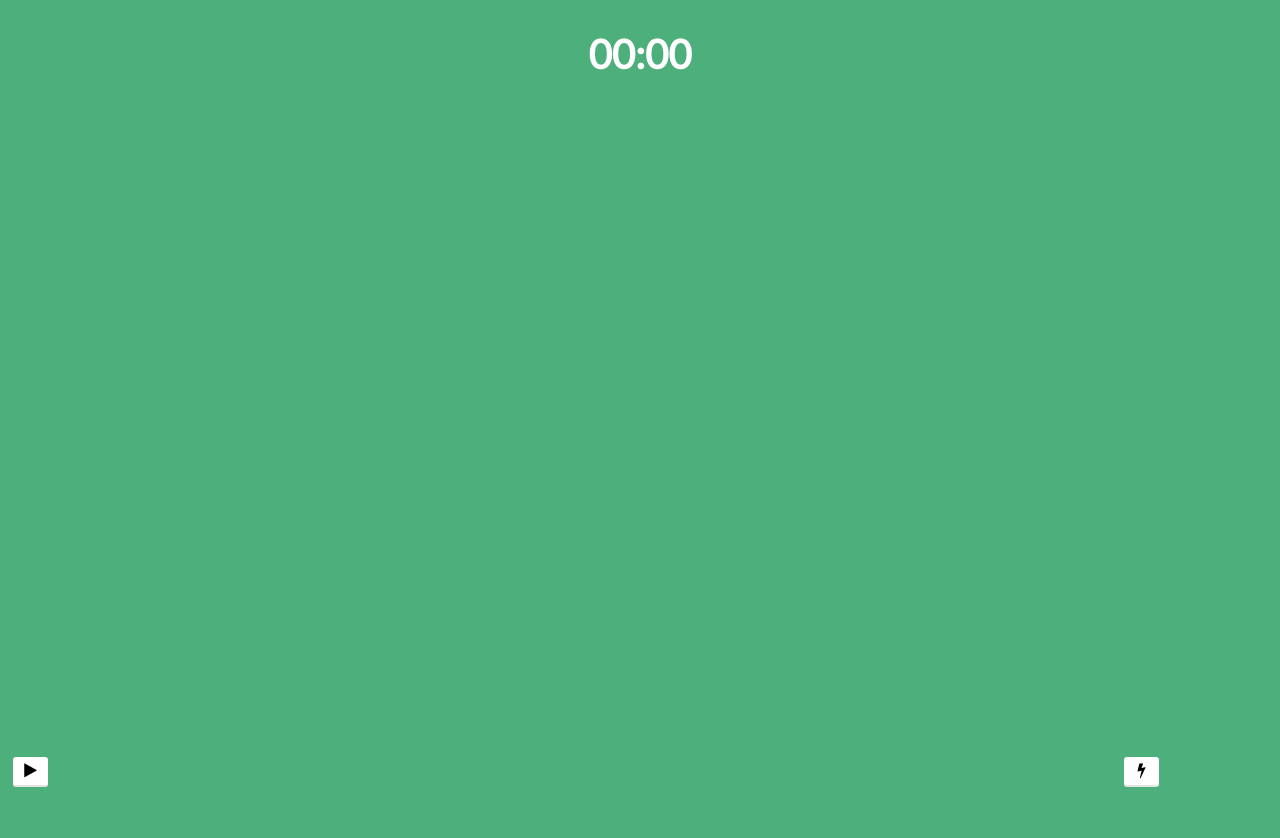
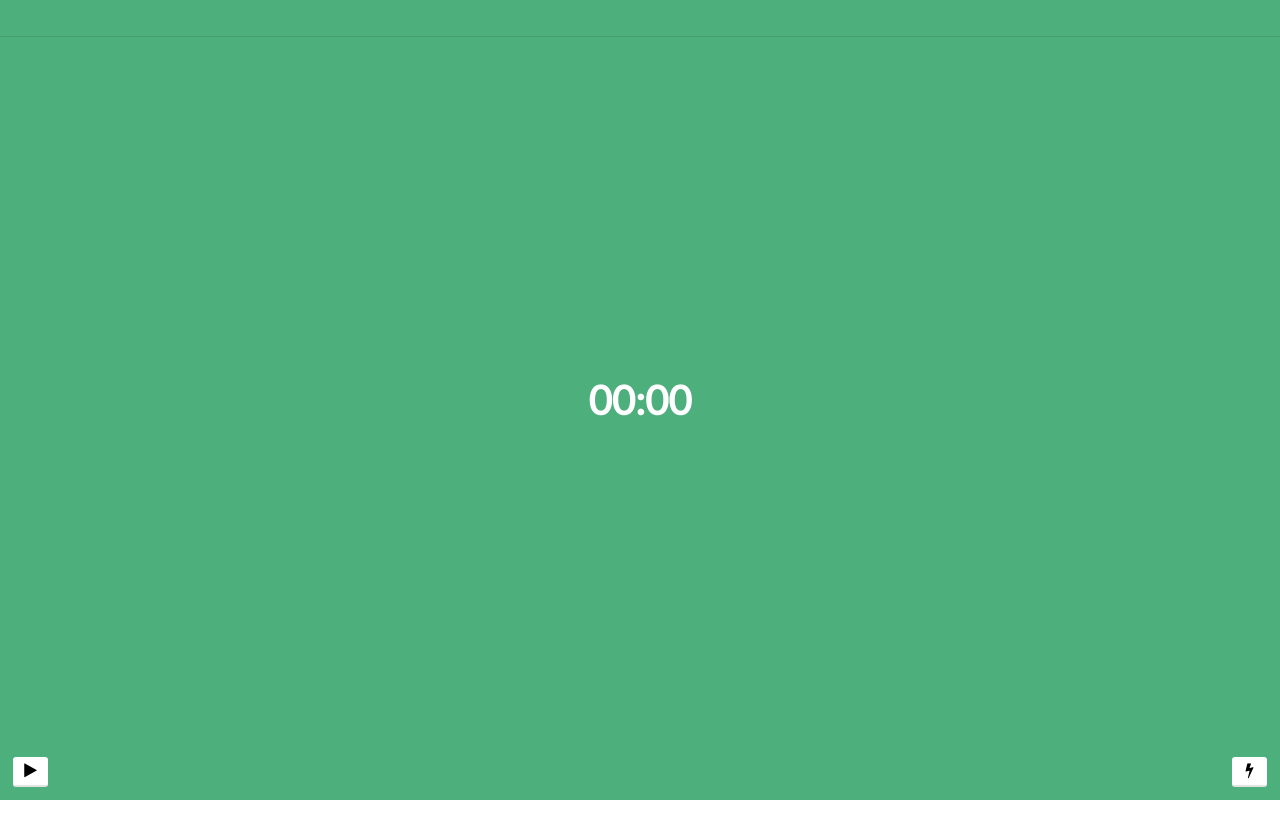
Before and after one commit to gustavoFreireS/electron-dojo-timer, a React app: page / in a window 1280 px wide. After the commit the page ends 800 px from the top, so only its background shows below. Built offline with nearby package versions, Linux system fonts and the light colour scheme.

Commit message:
Improve timer style

```diff
--- a/index.html
+++ b/index.html
@@ -10,7 +10,7 @@
 </head>
 
 <body>
-  <section id="index"></section>
+  <div id="app"></div>
 </body>
 
 </html>
--- a/src/containers/HomePage/HomePage.js
+++ b/src/containers/HomePage/HomePage.js
@@ -4,10 +4,10 @@ import '../../stylesheets/styles.scss';
 
 const HomePage = () => {
 	return (
-		<div className="app-container">
+		<Fragment>
 			<div className='dragBar'></div>
 			<Timer />
-		</div>
+		</Fragment>
 	)
 }
 export default HomePage;
--- a/src/containers/HomePage/timer-section.js
+++ b/src/containers/HomePage/timer-section.js
@@ -33,30 +33,28 @@ const Timer = () => {
     }
   }
 
-  if (currentState === 'playing' && duration >= 15 * 60 * 60 * 1000) {
+  if (currentState === 'playing' && duration >= 5 * 60 * 1000) {
     setCurrentState('ended')
     setDuration(0)
   }
 
   return (
     <div className="timer__container">
-      {currentState === 'ended' && (
-        <p>TIME OVER</p>
-      )}
-      {currentState !== 'ended' && (
-        <p>{moment.utc(duration).format('mm:ss')}</p>
-      )}
-      <div className="button__section">
+      <div className="timer__stopwatch">
+        {currentState === 'ended' && 'TIMEOVER'}
+        {currentState !== 'ended' && moment.utc(duration).format('mm:ss')}
+      </div>
+      <div className="timer__actions">
         {(currentState === 'stopped' || currentState === 'paused' || currentState === 'ended') && (
-          <button type="button" onClick={play}><i className="fa fa-play" /></button>
+          <button type="button" className="timer__button timer__button--play" onClick={play}><i className="fa fa-play" /></button>
         )}
         {currentState === 'playing' && (
-          <button type="button" onClick={pause}><i className="fa fa-pause" /></button>
+          <button type="button" className="timer__button timer__button--pause" onClick={pause}><i className="fa fa-pause" /></button>
         )}
         {(currentState === 'paused'|| currentState === 'playing') && (
-          <button type="button" onClick={stop}><i className="fa fa-stop" /></button>
+          <button type="button" className="timer__button timer__button--stop" onClick={stop}><i className="fa fa-stop" /></button>
         )}
-        <button className="testButton"><i className="fa fa-bolt" /></button>
+        <button className="timer__button timer__button--test"><i className="fa fa-bolt" /></button>
       </div>
     </div>
   );
--- a/src/index.js
+++ b/src/index.js
@@ -2,9 +2,9 @@ import React from "react";
 import ReactDOM from "react-dom";
 import HomePage from "./containers/HomePage/HomePage.js";
 
-const Index = () => {
+const App = () => {
 	return <HomePage />;
 };
 
-ReactDOM.render(<Index />, document.getElementById("index"));
-export default Index;
+ReactDOM.render(<App />, document.getElementById("app"));
+export default App;
--- a/src/stylesheets/styles.scss
+++ b/src/stylesheets/styles.scss
@@ -3,9 +3,13 @@ body{
   font-family: Lato;
   margin: 0;
 }
+
+
 .dragBar{
-  height: 30px;
+  height: 36px;
   width: 100%;
   -webkit-app-region: drag;
   position: absolute;
+  background: transparent;
+  border-bottom: 1px solid rgba(0, 0, 0, 0.1)
 }
--- a/src/stylesheets/timer.scss
+++ b/src/stylesheets/timer.scss
@@ -1,23 +1,34 @@
+$timer-padding: 10px;
+$bar-heigth: 36px;
+
 .timer {
   &__container {
-    // margin-top: 100px;
     color: #fff;
-    height: 100vh;
+    height: calc(100vh - (2 * #{$timer-padding}) - #{$bar-heigth});
     background: #4daf7c;
-    padding: 10px;
-    padding-top: 30px;
-    p {
+    padding: $timer-padding;
+    padding-top: calc(#{$bar-heigth} + #{$timer-padding});
+    flex: 1;
+    display: flex;
+    flex-direction: column;
+  }
+
+  &__stopwatch {
+    flex: 1;
     margin: 0;
     text-align: center;
     font-weight: bold;
     font-size: 40px;
+    display: flex;
+    justify-content: center;
+    align-items: center;
   }
-    .button__section {
+
+  &__actions {
     display: flex;
-      position: absolute;
-      width: 90%;
-      bottom: 10px;
-      button{
+  }
+
+  &__button {
     border: 0;
     margin: 3px;
     padding: 5px 10px;
@@ -33,14 +44,13 @@
     &:hover {
       background-color: darken(#FFFFFF, 8%);
     }
+
     &:active {
       background-color: darken(#FFFFFF, 20%);
     }
-      }
 
-      .testButton{
+    &--test {
       margin-left: auto;
     }
   }
 }
-}
```
Lines whose indentation alone changed are shown as unchanged.
